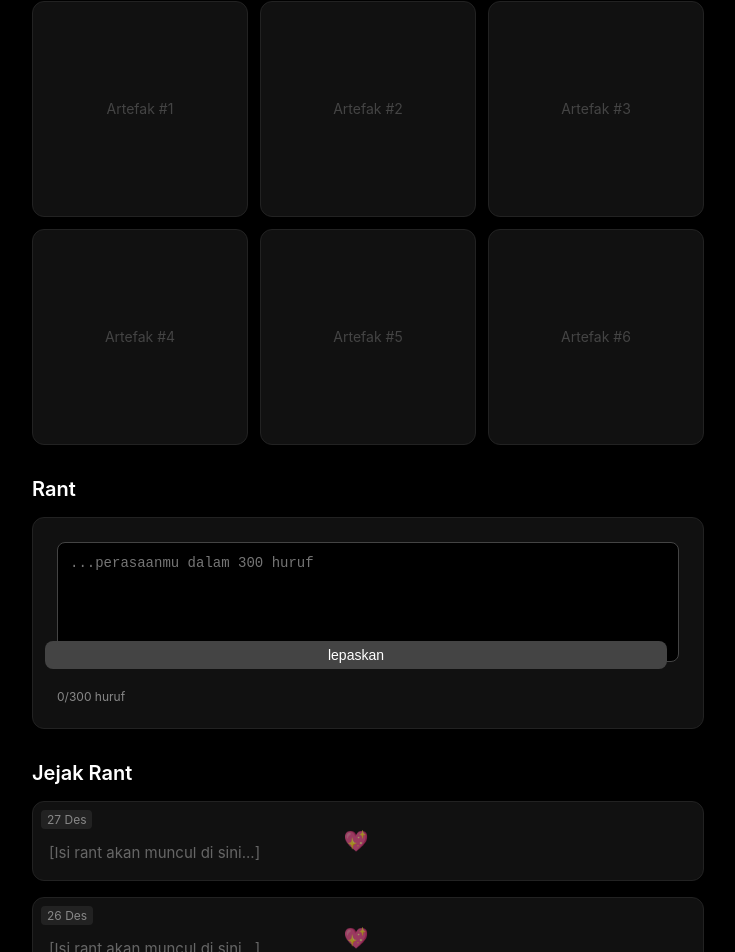
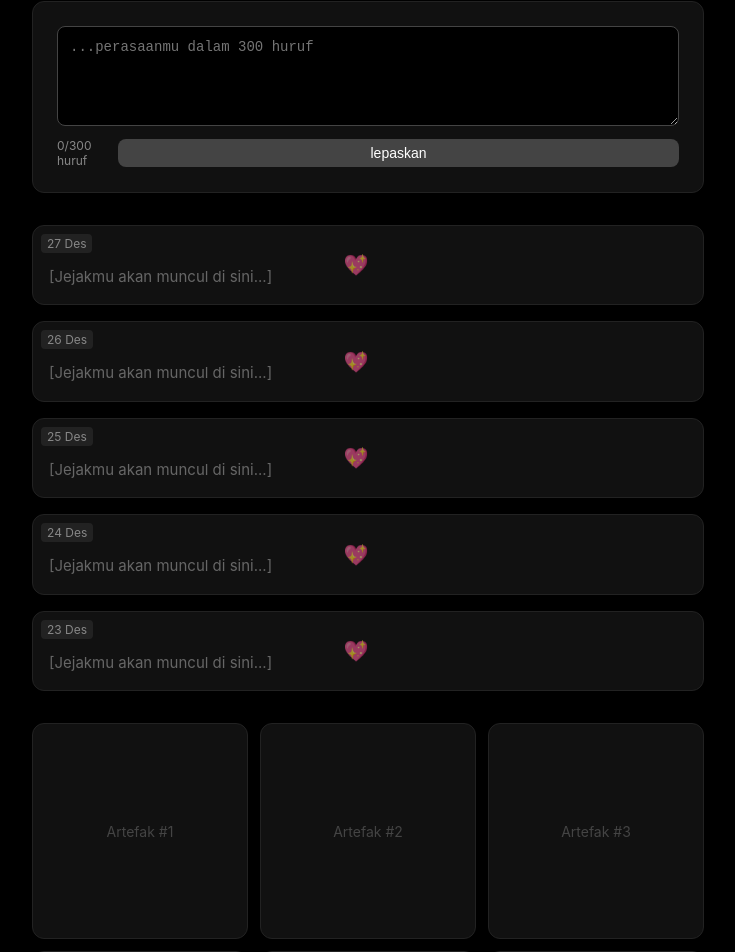
Before and after one commit to hendy-unggul/NOPE-claude, a Next.js app: page /dashboard in a window 1280 px wide. Shown: the part 660-1612 px from the top of the page, without its empty margins (272-1007 px from the left). Built offline with nearby package versions, Linux system fonts and the light colour scheme; no server answers; the database is empty; sample sign-in values are in the browser's storage.

Commit message:
Update page.js

```diff
--- a/app/dashboard/page.js
+++ b/app/dashboard/page.js
@@ -156,7 +156,7 @@ export default function Dashboard() {
   }
 
   const handleArtefakClick = (index) => {
-    setActiveArtefakId(index) // Gunakan index sementara sebagai ID placeholder
+    setActiveArtefakId(index)
     setArtefakNotationInput('')
   }
 
@@ -166,7 +166,7 @@ export default function Dashboard() {
       return
     }
 
-    setSuccess('Notasi disimpan sementara — siap untuk integrasi data nyata')
+    setSuccess('Notasi disimpan sementara')
     setActiveArtefakId(null)
     setTimeout(() => setSuccess(''), 3000)
   }
@@ -264,9 +264,97 @@ export default function Dashboard() {
           </div>
         </div>
 
-        {/* 2. ARTEFAK TRAY - PLACEHOLDER SIAP ISI */}
+        {/* 2. RANT BOX SECTION */}
         <div style={{ marginBottom: '32px' }}>
-          <h2 style={{ fontSize: '20px', fontWeight: '600', marginBottom: '16px' }}>Jejak Visual</h2>
+          <h2 style={{ fontSize: '20px', fontWeight: '600', marginBottom: '16px' }}>Jejakmu</h2>
+
+          <div style={{ background: '#111', border: '1px solid #222', borderRadius: '12px', padding: '24px', position: 'relative' }}>
+            <textarea
+              value={rantText}
+              onChange={(e) => setRantText(e.target.value)}
+              placeholder="...perasaanmu dalam 300 huruf"
+              style={{
+                width: '100%',
+                background: '#000',
+                border: '1px solid #444',
+                borderRadius: '8px',
+                padding: '12px',
+                color: '#fff',
+                fontSize: '14px',
+                resize: 'vertical',
+                minHeight: '100px',
+                marginBottom: '8px'
+              }}
+              maxLength={300}
+            />
+
+            <div style={{ display: 'flex', justifyContent: 'space-between', alignItems: 'center' }}>
+              <p style={{ fontSize: '12px', color: '#888' }}>
+                {rantText.length}/300 huruf
+              </p>
+              <button
+                onClick={handleRantSubmit}
+                disabled={rantLoading || !rantText.trim()}
+                style={{
+                  background: rantText.trim() ? '#3b82f6' : '#444',
+                  color: '#fff',
+                  padding: '6px 16px',
+                  borderRadius: '8px',
+                  fontWeight: '500',
+                  fontSize: '14px',
+                  border: 'none',
+                  cursor: rantText.trim() ? 'pointer' : 'not-allowed',
+                  marginLeft: 'auto' // rata kanan tanpa absolute
+                }}
+              >
+                {rantLoading ? '...' : 'lepaskan'}
+              </button>
+            </div>
+          </div>
+        </div>
+
+        {/* 3. JEJAKMU - DAFTAR RANT (PLACEHOLDER) */}
+        <div style={{ marginBottom: '32px' }}>
+          <div style={{ display: 'flex', flexDirection: 'column', gap: '16px' }}>
+            {[...Array(5)].map((_, i) => {
+              const date = new Date(Date.now() - i * 24 * 60 * 60 * 1000)
+              const formattedDate = date.toLocaleDateString('id-ID', {
+                day: '2-digit',
+                month: 'short'
+              })
+              return (
+                <div key={`rant-placeholder-${i}`} style={{ background: '#111', border: '1px solid #222', borderRadius: '12px', padding: '16px', position: 'relative' }}>
+                  <div style={{ position: 'absolute', top: '8px', left: '8px', background: '#222', color: '#888', fontSize: '12px', padding: '2px 6px', borderRadius: '4px' }}>
+                    {formattedDate}
+                  </div>
+                  <p style={{ marginTop: '24px', fontSize: '15px', lineHeight: 1.5, color: '#666' }}>
+                    [Jejakmu akan muncul di sini...]
+                  </p>
+
+                  {/* Emoji pulsing */}
+                  <button
+                    onClick={() => {}}
+                    style={{
+                      position: 'absolute',
+                      bottom: '12px',
+                      right: '12px',
+                      background: 'transparent',
+                      border: 'none',
+                      fontSize: '20px',
+                      cursor: 'pointer',
+                      animation: 'pulse 2s ease-in-out infinite'
+                    }}
+                  >
+                    💖
+                  </button>
+                </div>
+              )
+            })}
+          </div>
+        </div>
+
+        {/* 4. TRAY ARTEFAK — TANPA SUBHEADING, LANGSUNG MENYATU */}
+        <div style={{ marginBottom: '32px' }}>
           <div style={{ display: 'grid', gridTemplateColumns: 'repeat(3, 1fr)', gap: '12px' }}>
             {[...Array(6)].map((_, i) => (
               <div
@@ -290,79 +378,6 @@ export default function Dashboard() {
                 <span>Artefak #{i + 1}</span>
               </div>
             ))}
-          </div>
-        </div>
-
-        {/* 3. RANT BOX SECTION */}
-        <div style={{ marginBottom: '32px' }}>
-          <h2 style={{ fontSize: '20px', fontWeight: '600', marginBottom: '16px' }}>Rant</h2>
-
-          <div style={{ background: '#111', border: '1px solid #222', borderRadius: '12px', padding: '24px', position: 'relative' }}>
-            <div style={{ position: 'relative' }}>
-              <textarea
-                value={rantText}
-                onChange={(e) => setRantText(e.target.value)}
-                placeholder="...perasaanmu dalam 300 huruf"
-                style={{ width: '100%', background: '#000', border: '1px solid #444', borderRadius: '8px', padding: '12px', paddingRight: '120px', color: '#fff', fontSize: '14px', resize: 'none' }}
-                rows={5}
-                maxLength={300}
-              />
-
-              <button
-                onClick={handleRantSubmit}
-                disabled={rantLoading || !rantText.trim()}
-                style={{ position: 'absolute', bottom: '12px', right: '12px', background: rantText.trim() ? '#3b82f6' : '#444', color: '#fff', padding: '6px 20px', borderRadius: '8px', fontWeight: '500', fontSize: '14px', border: 'none', cursor: rantText.trim() ? 'pointer' : 'not-allowed' }}
-              >
-                {rantLoading ? '...' : 'lepaskan'}
-              </button>
-            </div>
-
-            <div style={{ display: 'flex', justifyContent: 'space-between', alignItems: 'center', marginTop: '8px' }}>
-              <p style={{ fontSize: '12px', color: '#888' }}>
-                {rantText.length}/300 huruf
-              </p>
-            </div>
-          </div>
-        </div>
-
-        {/* 4. JURNAL RANT - PLACEHOLDER SIAP ISI */}
-        <div style={{ marginBottom: '32px' }}>
-          <h2 style={{ fontSize: '20px', fontWeight: '600', marginBottom: '16px' }}>Jejak Rant</h2>
-          <div style={{ display: 'flex', flexDirection: 'column', gap: '16px' }}>
-            {[...Array(5)].map((_, i) => {
-              const date = new Date(Date.now() - i * 24 * 60 * 60 * 1000)
-              const formattedDate = date.toLocaleDateString('id-ID', {
-                day: '2-digit',
-                month: 'short'
-              })
-              return (
-                <div key={`rant-placeholder-${i}`} style={{ background: '#111', border: '1px solid #222', borderRadius: '12px', padding: '16px', position: 'relative' }}>
-                  <div style={{ position: 'absolute', top: '8px', left: '8px', background: '#222', color: '#888', fontSize: '12px', padding: '2px 6px', borderRadius: '4px' }}>
-                    {formattedDate}
-                  </div>
-                  <p style={{ marginTop: '24px', fontSize: '15px', lineHeight: 1.5, color: '#666' }}>
-                    [Isi rant akan muncul di sini...]
-                  </p>
-
-                  {/* Emoji pulsing */}
-                  <button
-                    onClick={() => {}}
-                    style={{
-                      position: 'absolute',
-                      bottom: '12px',
-                      right: '12px',
-                      background: 'transparent',
-                      border: 'none',
-                      fontSize: '20px',
-                      cursor: 'pointer',
-                      animation: 'pulse 2s ease-in-out infinite'
-                    }}
-                  >
-                    💖
-                  </button>
-                </div>
-              )
-            })}
           </div>
         </div>
 
```
